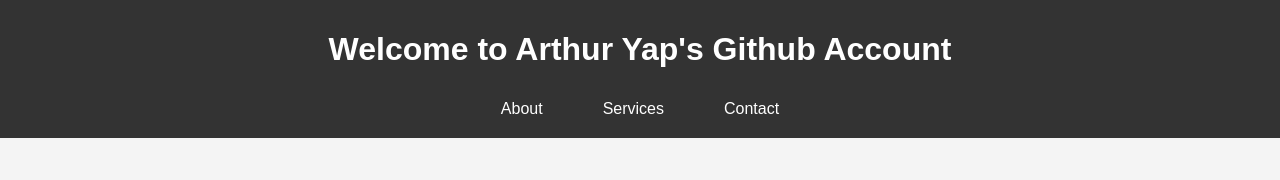
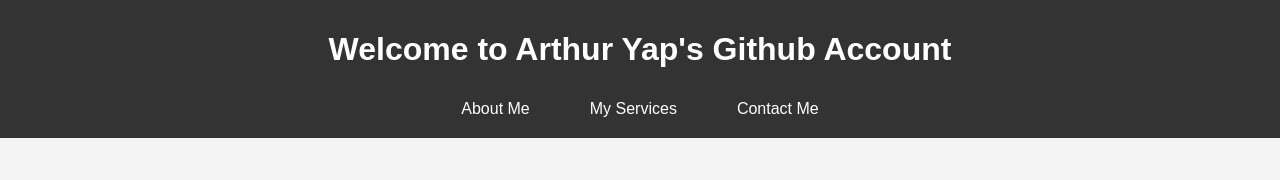
Before and after one commit to sheinweng/sheinweng.github.io, a plain HTML site: page index.html in a window 1280 px wide. Shown: the top 180 px of the page. Drawn offline with Linux system fonts and the light colour scheme.

Commit message:
Update index.html

```diff
--- a/index.html
+++ b/index.html
@@ -51,9 +51,9 @@
     <header>
         <h1>Welcome to Arthur Yap's Github Account</h1>
         <nav>
-            <a href="#about">About</a>
-            <a href="#services">Services</a>
-            <a href="#contact">Contact</a>
+            <a href="#about">About Me</a>
+            <a href="#services">My Services</a>
+            <a href="#contact">Contact Me</a>
         </nav>
     </header>
 
```
